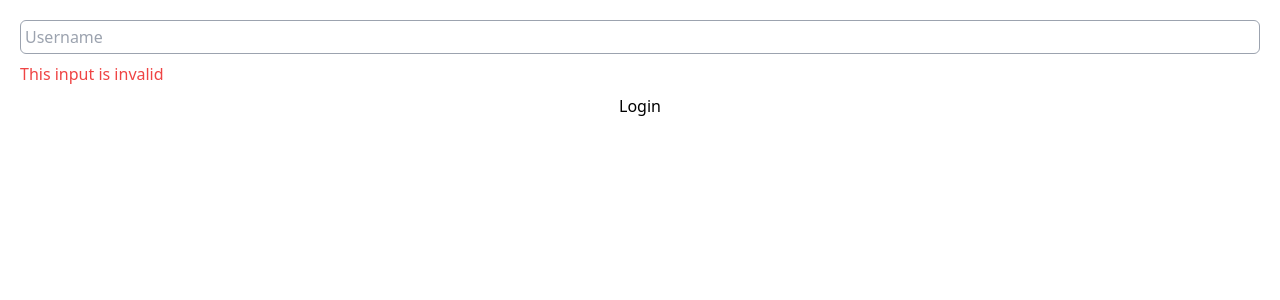
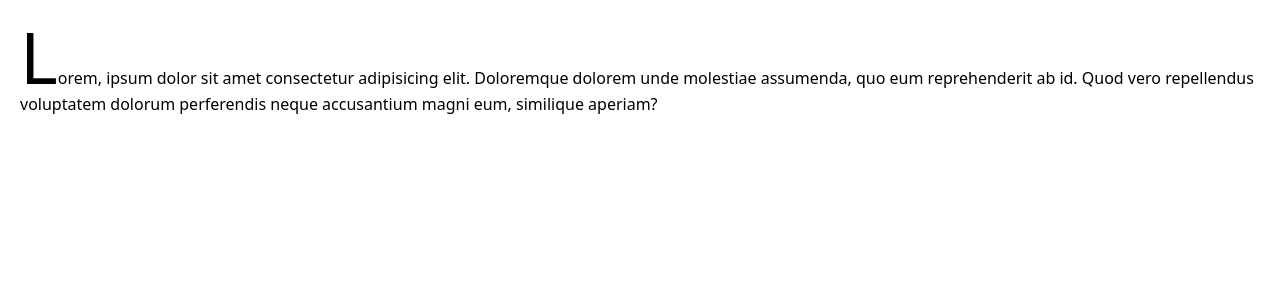
Before and after one commit to qnrjs42/carrot-market-nomadcoders, a Next.js app: page / in a window 1280 px wide. Shown: the top 300 px of the page. Built offline with nearby package versions, Linux system fonts and the light colour scheme.

Commit message:
#4-8. More Modifers

```diff
--- a/pages/index.tsx
+++ b/pages/index.tsx
@@ -83,22 +83,47 @@ import type { NextPage } from 'next';
 //   );
 // };
 
+// const Home: NextPage = () => {
+//   return (
+//     <form className='flex flex-col space-y-2 p-5'>
+//       <input
+//         type='text'
+//         required
+//         placeholder='Username'
+//         className='border p-1 peer border-gray-400 rounded-md'
+//       />
+//       <span className='hidden peer-invalid:block peer-invalid:text-red-500'>
+//         This input is invalid
+//       </span>
+//       <span className='hidden peer-valid:block peer-valid:text-teal-500'>Awesome Username</span>
+//       {/* <input type='password' required placeholder='Password' /> */}
+//       <input type='submit' value='Login' className='bg-white' />
+//     </form>
+//   );
+// };
+
 const Home: NextPage = () => {
   return (
-    <form className='flex flex-col space-y-2 p-5'>
-      <input
-        type='text'
-        required
-        placeholder='Username'
-        className='border p-1 peer border-gray-400 rounded-md'
-      />
-      <span className='hidden peer-invalid:block peer-invalid:text-red-500'>
-        This input is invalid
-      </span>
-      <span className='hidden peer-valid:block peer-valid:text-teal-500'>Awesome Username</span>
-      {/* <input type='password' required placeholder='Password' /> */}
-      <input type='submit' value='Login' className='bg-white' />
-    </form>
+    <div className='flex flex-col space-y-2 p-5'>
+      {/* <details className='select-none open:text-white open:bg-indigo-400'>
+        <summary className='cursor-pointer'>What is my fav.food.</summary>
+        <span>김치찌개</span>
+      </details> */}
+      {/* <ul className='list-decimal marker:text-teal-500'>
+        <li>hi</li>
+        <li>hi</li>
+        <li>hi</li>
+      </ul> */}
+      {/* <input
+        type='file'
+        className='file:cursor-pointer file:hover:text-purple-400 file:hover:bg-white file:hover:border-purple-400 file:hover:border file:transition-colors file:border-0 file:rounded-xl file:px-5 file:text-white file:bg-purple-400'
+      /> */}
+      <p className='first-letter:text-7xl first-letter:hover:text-purple-400'>
+        Lorem, ipsum dolor sit amet consectetur adipisicing elit. Doloremque dolorem unde molestiae
+        assumenda, quo eum reprehenderit ab id. Quod vero repellendus voluptatem dolorum perferendis
+        neque accusantium magni eum, similique aperiam?
+      </p>
+    </div>
   );
 };
 
```
